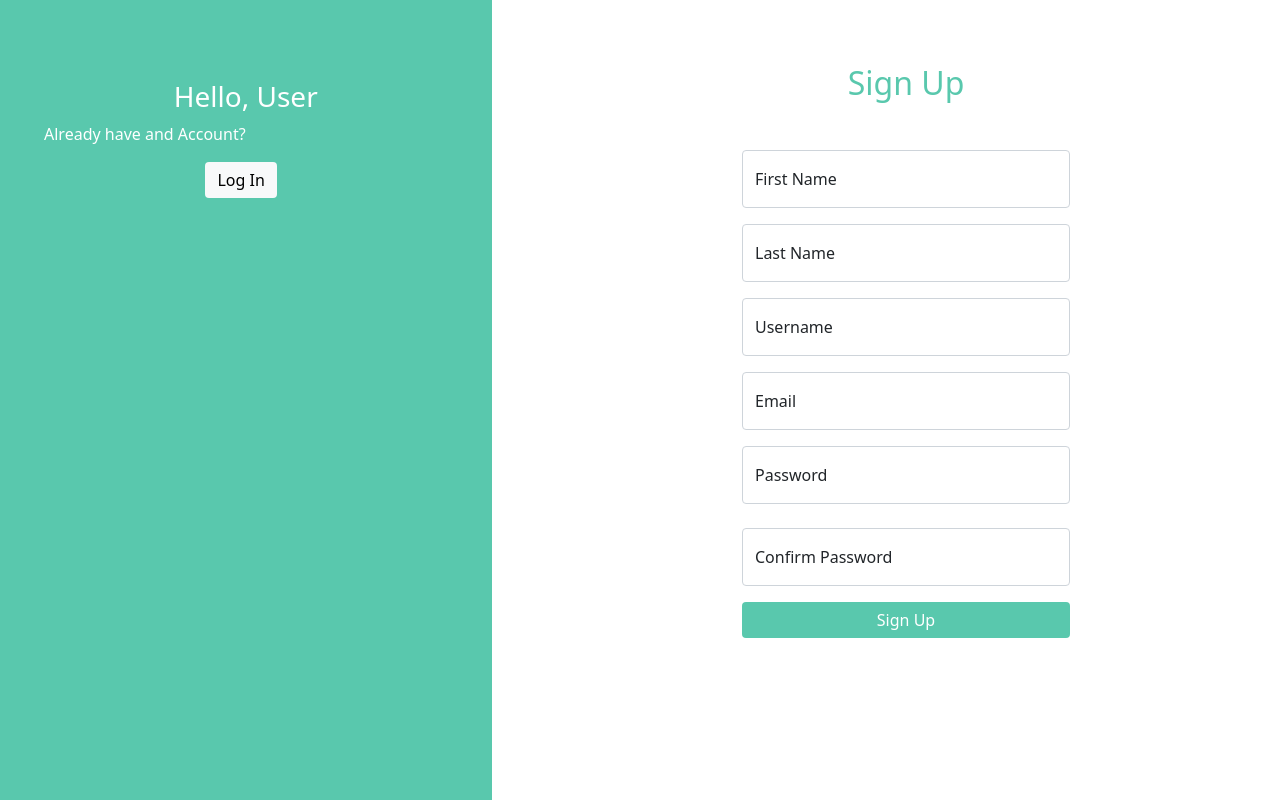
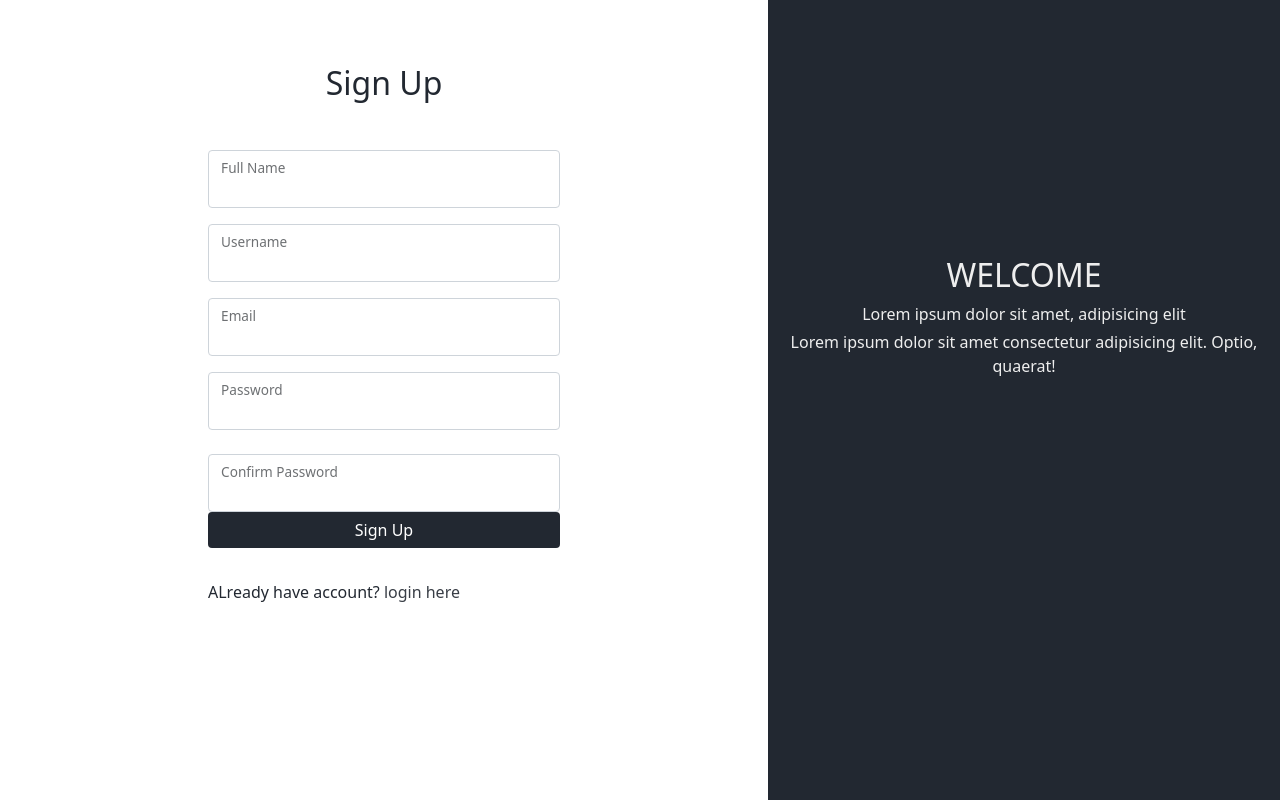
Before and after one commit to 01kingmaker01/Growspons, a Django app: page /register/ in a window 1280 px wide. Run offline with Django 3.2, Linux system fonts and the light colour scheme.

Commit message:
login signup

```diff
--- a/app/templates/authentication/signup.html
+++ b/app/templates/authentication/signup.html
@@ -5,90 +5,73 @@
 {% endblock title %}
 {% block content %}
 <style>
-    #signup{
+    #signup {
         display: grid;
         grid-template-columns: 6fr 4fr;
     }
-    .item{
+
+    .item {
         height: 100vh;
-        width: 80%;
 
     }
-    .signUp-form{
-        width: 90vh;
-        margin-left: -222px;
-        text-align: center;
 
-    }
-    .card{
+    .card {
         border: none;
     }
-    h3, p{
-        color: #fff;
-    }
-    .btn{
-        border: #fff;
 
-    }
-    .signUp-info{
-        height: 20%;
-        width: 100%;
-        padding: 80px 44px;
-    }
-    .signUp-info .btn{
-        margin-left: 40%;
-
-    }
 </style>
 
 <div id="signup">
-
     <div class="item">
-            <div class="item" style="background-color:#59C8AD;">
-                <div class="signUp-info">
-                    <center><h3>Hello, User</h3></center>
-                    <p>Already have and Account?</p>
-                    <button type="button" id="log" class="btn btn-light">Log In</button>
-                </div>
-            </div>
-        </div>
         <div class="signUp-form">
             <div class="card card-body w-50 mt-5 m-auto">
-                    <h2 class="mb-5 text-center" style="color: #59C8AD;">
+                <h2 class="mb-5 text-center grey-color">
                     Sign Up
                 </h2>
                 <div class="form-floating mb-3">
-                        <input type="text" class="form-control my-0 py-0" id="floatingInput" placeholder="abc@gmail.com">
-                        <label for="floatingInput">First Name</label>
+                    <input type="text" class="form-control my-0 py-0" id="floatingInput">
+                    <label for="floatingInput">Full Name</label>
                 </div>
+
                 <div class="form-floating mb-3">
-                        <input type="text" class="form-control my-0 py-0" id="floatingInput" placeholder="abc@gmail.com">
-                        <label for="floatingInput">Last Name</label>
-                      </div>
-                      <div class="form-floating mb-3">
-                        <input type="text" class="form-control my-0 py-0" id="floatingInput" placeholder="abc@gmail.com">
+                    <input type="text" class="form-control my-0 py-0" id="floatingInput">
                     <label for="floatingInput">Username</label>
                 </div>
 
                 <div class="form-floating mb-3">
-                        <input type="email" class="form-control my-0 py-0" id="floatingInput" placeholder="abc@gmail.com">
+                    <input type="email" class="form-control my-0 py-0" id="floatingInput">
                     <label for="floatingInput">Email</label>
                 </div>
                 <div class="form-floating">
-                        <input type="password" class="form-control my-0 py-0" id="floatingPassword" placeholder="password">
+                    <input type="password" class="form-control my-0 py-0" id="floatingPassword">
                     <label for="floatingPassword">Password</label>
                 </div>
                 <br>
                 <div class="form-floating">
-                        <input type="password" class="form-control my-0 py-0" id="floatingPassword" placeholder="password">
+                    <input type="password" class="form-control my-0 py-0" id="floatingPassword">
                     <label for="floatingPassword">Confirm Password</label>
                 </div>
 
-                      <div class=" my-3">
-                          <button class="btn btn-primary w-100" style="background-color: #59C8AD;border: none;">
+                <div class=" mb-3">
+                    <button class="btn btn-primary w-100 grey-bgcolor" style="border: none;">
                         Sign Up
                     </button>
                 </div>
+                <div class="mb-3">
+                    <div class="my-3 grey-color">
+                        ALready have account? <a href="{% url 'login' %}" class="light-grey-color"
+                            style="text-decoration: none;">login here</a>
+                    </div>
+                </div>
+            </div>
+        </div>
+    </div>
+
+    <div class="item grey-bgcolor">
+        <div class="signUp-info light-color" style="margin-top: 50%;text-align: center;">
+            <h2>WELCOME</h2>
+            <p class="my-1">Lorem ipsum dolor sit amet, adipisicing elit</p>
+            <p>Lorem ipsum dolor sit amet consectetur adipisicing elit. Optio, quaerat!</p>
         </div>
     </div>
 </div>
--- a/app/templates/base.html
+++ b/app/templates/base.html
@@ -1,10 +1,12 @@
 <!DOCTYPE html>
+{% load static %}
 <html lang="en">
 <head>
     <meta charset="UTF-8">
     <meta http-equiv="X-UA-Compatible" content="IE=edge">
     <meta name="viewport" content="width=device-width, initial-scale=1.0">
     <title>{% block title %}{% endblock title %}</title>
+    <link rel="stylesheet" href="{% static 'css/base.css' %}">
     <link href="https://cdn.jsdelivr.net/npm/bootstrap@5.0.2/dist/css/bootstrap.min.css" rel="stylesheet" integrity="sha384-EVSTQN3/azprG1Anm3QDgpJLIm9Nao0Yz1ztcQTwFspd3yD65VohhpuuCOmLASjC" crossorigin="anonymous">
 </head>
 <body>
--- /dev/null
+++ b/static/css/base.css
@@ -0,0 +1,32 @@
+/* color class */
+.grey-color{
+    color: #222831 !important;
+}
+.light-grey-color{
+    color:#393E46 !important;
+}
+.blue-color{
+    color: #00ADB5 !important;
+}
+.light-color{
+    color: #EEEEEE !important;
+}
+
+/* background color class */
+.grey-bgcolor{
+    background-color: #222831 !important;
+}
+.light-grey-bgcolor{
+    background-color:#393E46 !important;
+}
+.blue-bgcolor{
+    background-color: #00ADB5 !important;
+}
+.light-bgcolor{
+    background-color: #EEEEEE !important;
+}
+
+.form-control:focus{
+    box-shadow: none !important;
+    border-color: #565758 !important;
+}
```
Also changed, not shown: app/templates/authentication/login.html (+14 -6 lines). Lines whose indentation alone changed are shown as unchanged.
